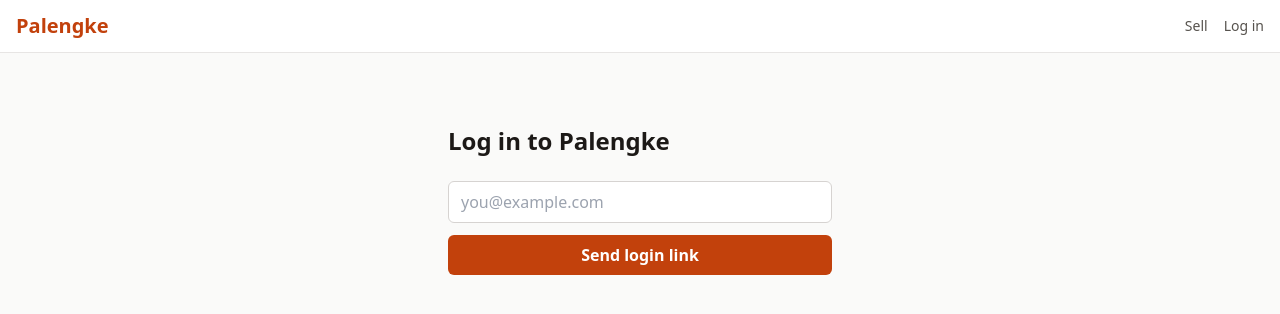
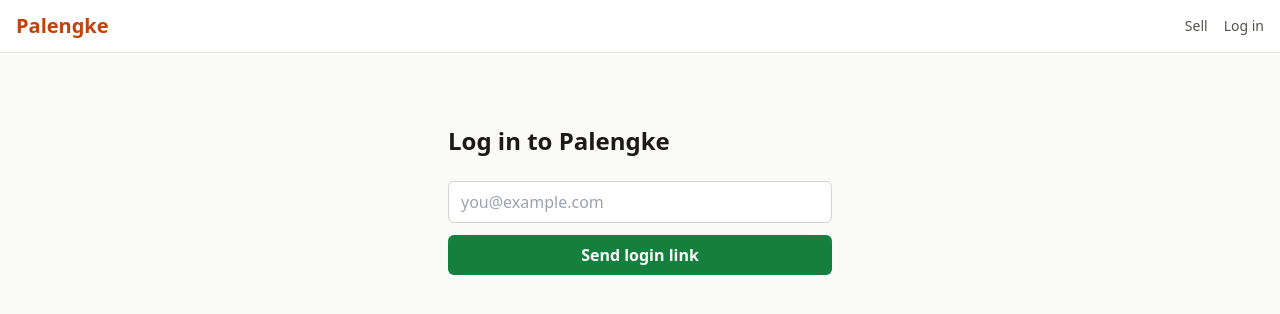
Before and after one commit to gladyscolcol45-hub/palengke, a Next.js app: page /login in a window 1280 px wide. Shown: the top 314 px of the page. Built offline with nearby package versions, Linux system fonts and the light colour scheme; no server answers.

Commit message:
Add logo and switch to green theme

```diff
--- a/app/login/page.js
+++ b/app/login/page.js
@@ -47,7 +47,7 @@
         />
         <button
           type="submit"
-          className="bg-orange-700 text-white rounded-md py-2 font-semibold hover:bg-orange-800"
+          className="bg-green-700 text-white rounded-md py-2 font-semibold hover:bg-green-800"
         >
           Send login link
         </button>
```
Also changed, not shown: public/logo-192.png (renamed from public/icon-192.png), public/logo-512.png (renamed from public/icon-512.png).
